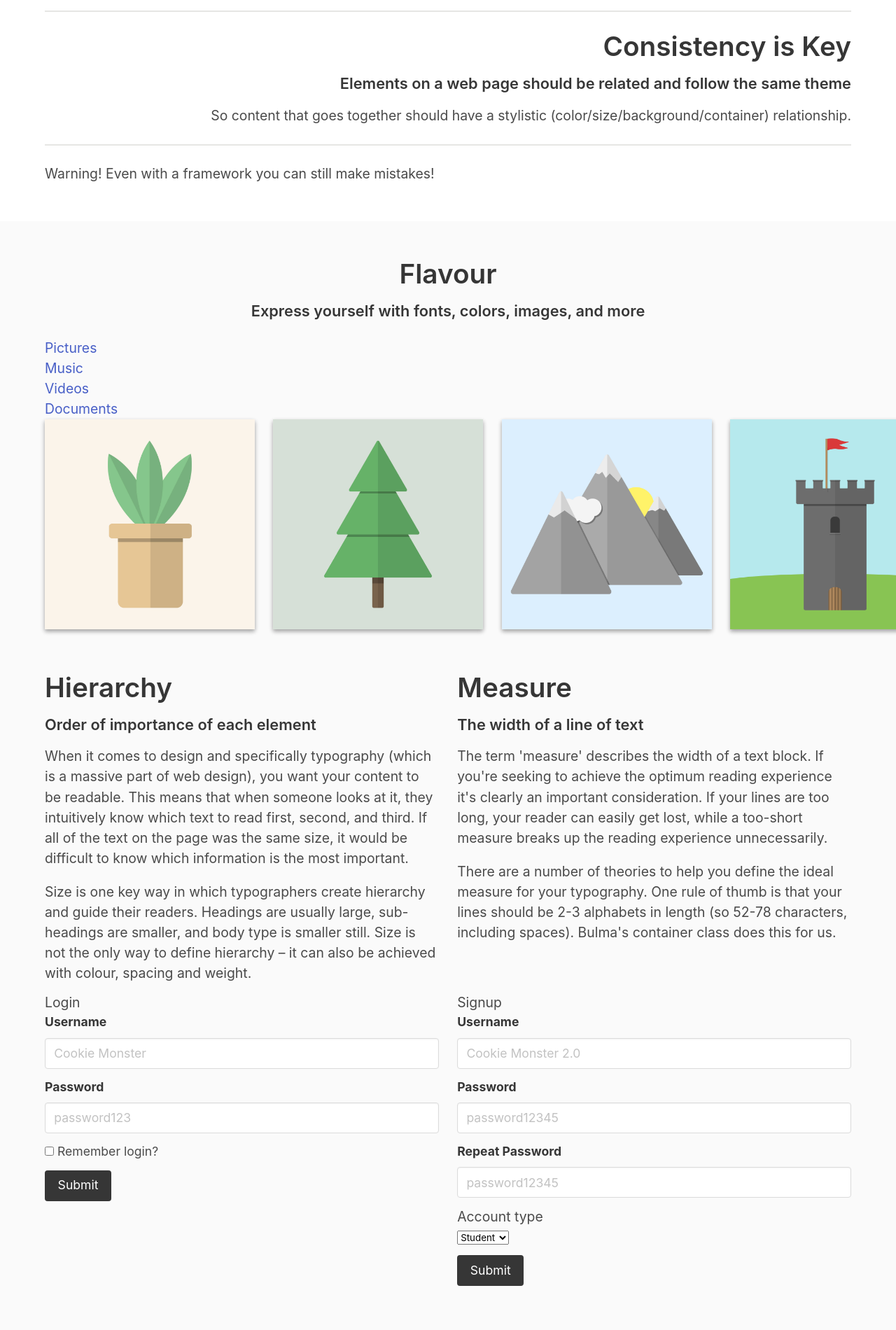
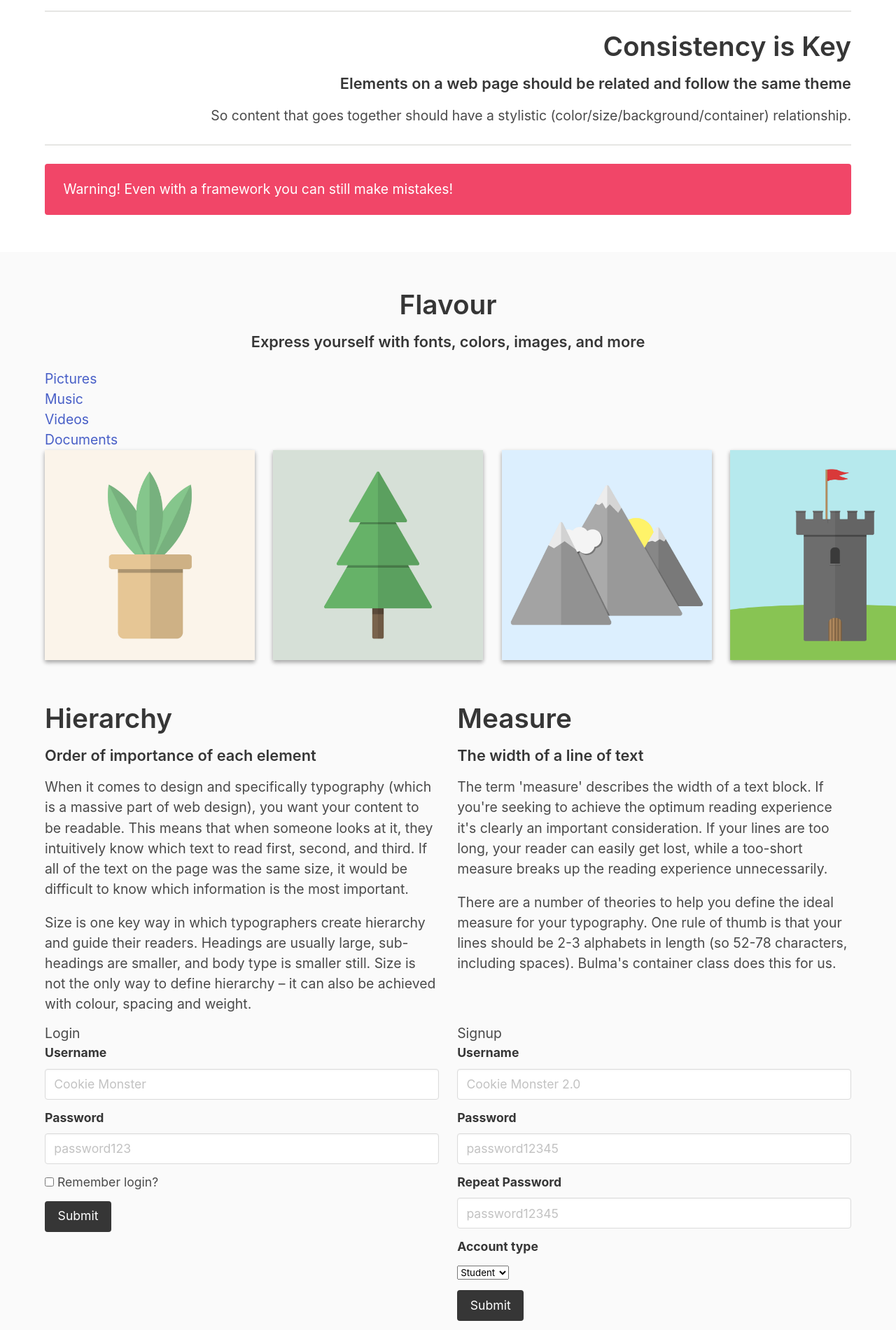
Before and after one commit to jdmar3-comp426/a02-aramaram21, a website: page index.html in a window 1280 px wide. Shown: the part 1930-3830 px from the top of the page at 70% size. Before the commit the page ends 3780 px from the top, so only its background shows below. Drawn offline with nearby package versions, Linux system fonts and the light colour scheme; a web font is replaced by a local one.

Commit message:
label second

```diff
--- a/index.html
+++ b/index.html
@@ -80,7 +80,7 @@
 	    </p>
         </div>
         <hr>
-        <div class="">
+        <div class="notification is-danger">
             <p><span class="">Warning! </span>Even with a framework you can still make mistakes!</p>
         </div>
     </div>
@@ -206,7 +206,7 @@
                         </div>
                     </div>
                     <div class="field">
-                        <label class="">Account type</label>
+                        <label class="label">Account type</label>
                         <div class="control">
                             <div class="">
                                 <select name="accountType">
```
